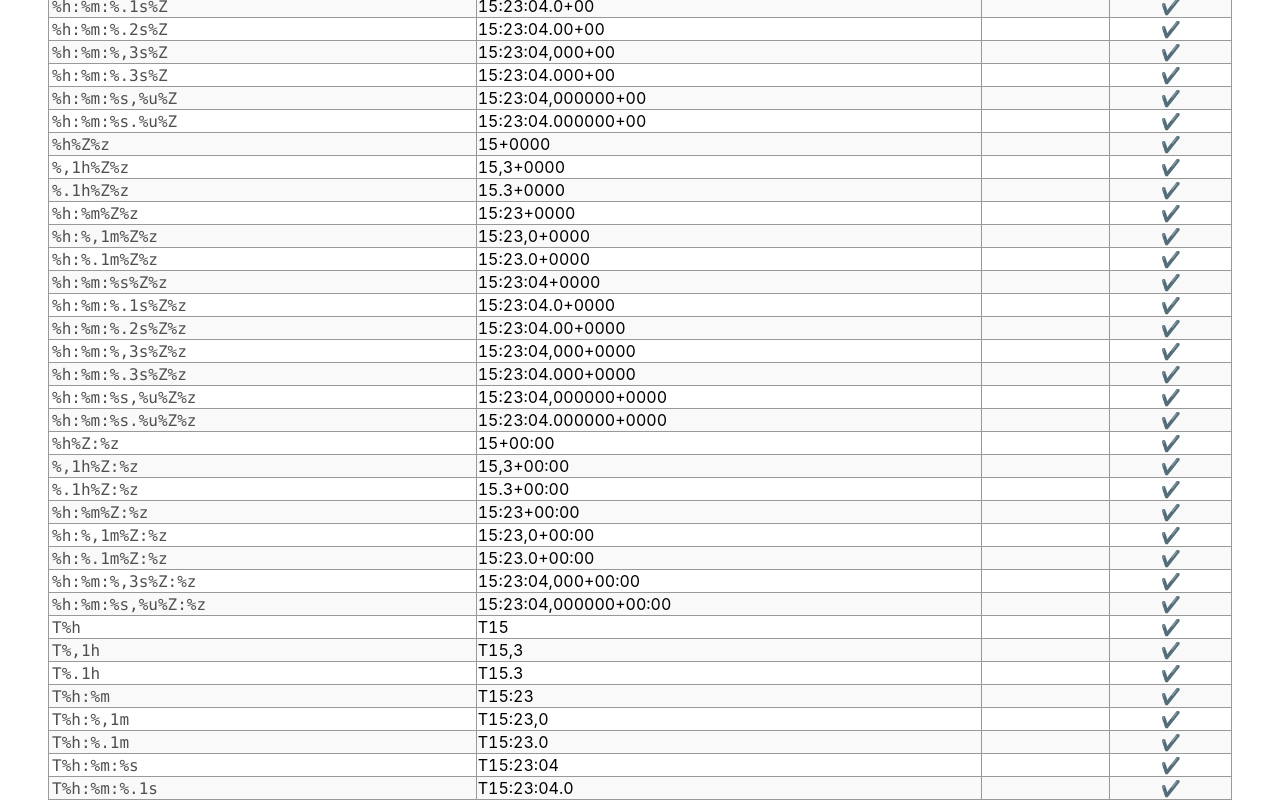
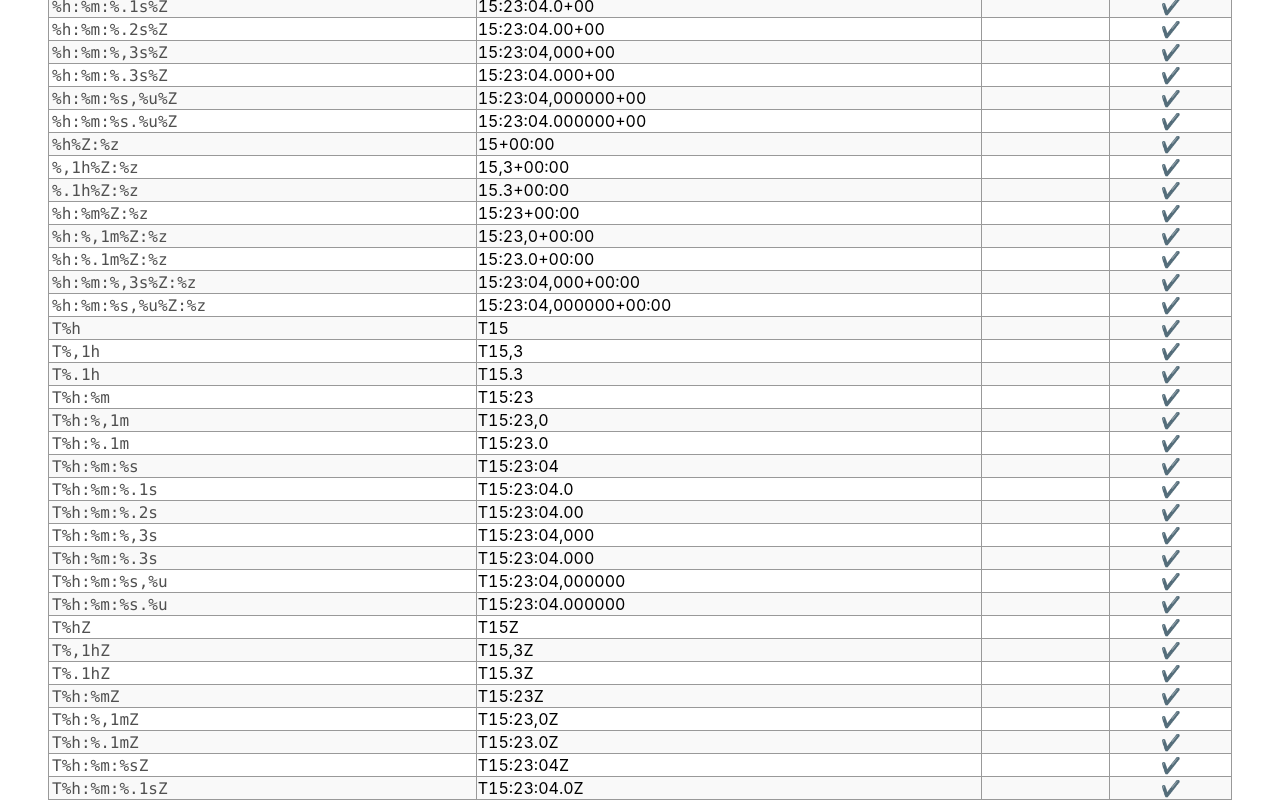
Before and after one commit to IJMacD/rfc3339-iso8601, a React (Create React App) app: page / in a window 1280 px wide. Shown: the part 2780-3580 px from the top of the page. Built offline with nearby package versions, Linux system fonts and the light colour scheme.

Commit message:
For ISO Time/Timezone should match as Basic/Extended

```diff
--- a/src/formats/iso.js
+++ b/src/formats/iso.js
@@ -35,7 +35,6 @@ const timezone_time = [
     ...base_time,
     ...base_time.map(f => `${f}Z`),
     ...base_time.map(f => `${f}%Z`),
-    ...base_time.map(f => `${f}%Z%z`),
     ...base_time.map(f => `${f}%Z:%z`),
 ];
 
@@ -80,11 +79,6 @@ export const dateTime = [
     // Sample of positive 00:00 timezone
     "%Y-%M-%DT%h:%m:%s+00:00",
     "%Y-%M-%DT%h:%m:%.3s+00:00",
-    // Sample of positive timezone without colon
-    "%Y-%M-%DT%h:%m:%s+0845",
-    // Sample of positive 00:00 timezone without colon
-    "%Y-%M-%DT%h:%m:%s+0000",
-    "%Y-%M-%DT%h:%m:%.3s+0000",
 ];
 
 export const period = [
```
